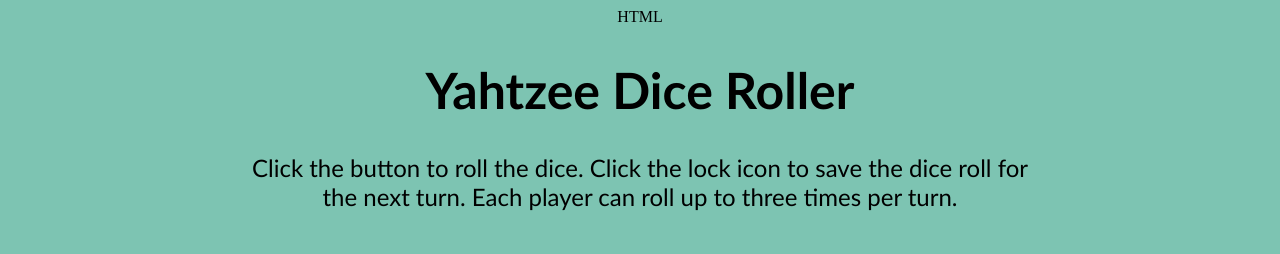
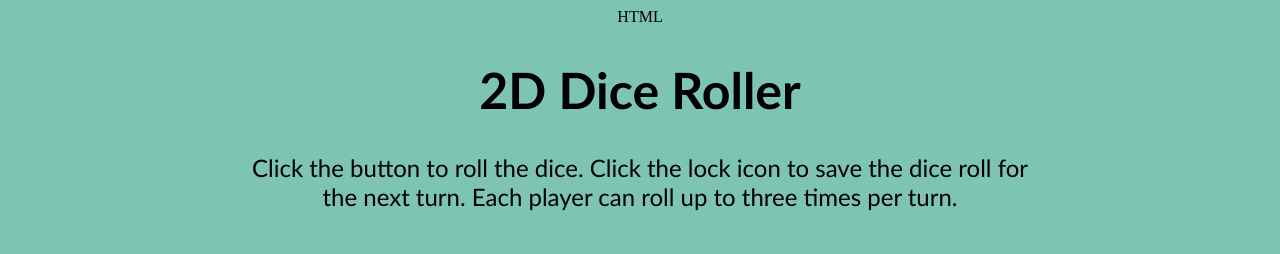
Before and after one commit to mdaniel70/Shape-Dice, a plain HTML site: page index.html in a window 1280 px wide. Shown: the top 254 px of the page. Drawn offline with Linux system fonts and the light colour scheme.

Commit message:
Update index.html

```diff
--- a/index.html
+++ b/index.html
@@ -4,7 +4,7 @@
 <html>
 
 <head>
-    <title>Yahtzee Dice Roller</title>
+    <title>2D Shape Dice Roller</title>
     <style>
  body {
   text-align: center;
@@ -53,7 +53,7 @@
 </head>
 <body>
   <div class='description'>
-    <h1>Yahtzee Dice Roller</h1>
+    <h1>2D Dice Roller</h1>
     <p>Click the button to roll the dice. Click the lock icon to save the dice roll for the next turn. Each player can roll up to three times per turn.</p>
  </div>
 
```
